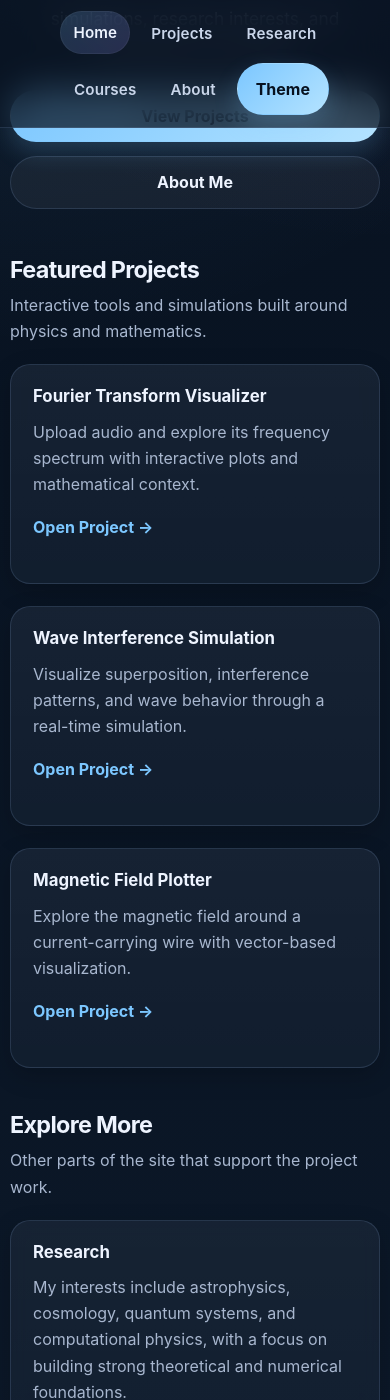
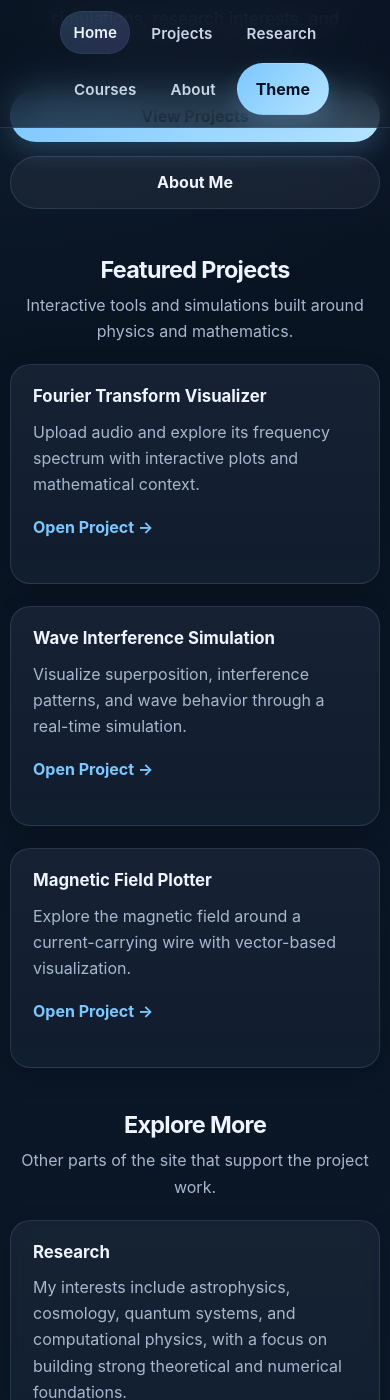
Before and after one commit to jacklittle4/jacklittle4.github.io, a Jekyll site: the page built from index.html, in a window 390 px wide and 1400 px high, scrolled down 361 px. Built offline with Jekyll 4.4.1, drawn with Linux system fonts in a browser that asks for light colours.

Commit message:
Add styles for home-heading and its paragraph

```diff
--- a/css/style.css
+++ b/css/style.css
@@ -813,4 +813,12 @@ select:focus-visible {
   .home-actions .btn-accent {
     width: 100%;
   }
+  .home-heading {
+  text-align: center;
 }
+
+.home-heading p {
+  max-width: 700px;
+  margin: 0.5rem auto 0;
+}
+}
```
